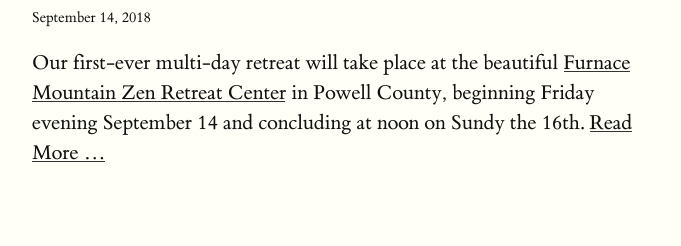
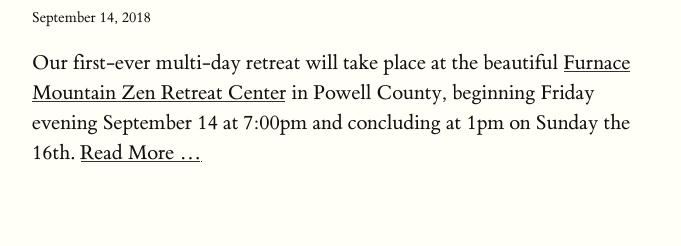
Before and after one commit to homerhanumat/lzcharp, a plain HTML site: page www/event-list.html in a window 1280 px wide. Shown: the part 459-705 px from the top of the page, without its empty margins (128-809 px from the left). Drawn offline with nearby package versions, Linux system fonts and the light colour scheme.

Commit message:
fix retreat dates and COMPILE

```diff
--- a/www/event-list.html
+++ b/www/event-list.html
@@ -115,7 +115,7 @@
               <div class="undertitle">
                   <span class="date">September 14, 2018</span>
                   <div class="post-excerpt">
-                      <p>Our first-ever multi-day retreat will take place at the beautiful <a href="http://www.furnacemountainzen.org/" target="_blank">Furnace Mountain Zen Retreat Center</a> in Powell County, beginning Friday evening September 14 and concluding at noon on Sundy the 16th.
+                      <p>Our first-ever multi-day retreat will take place at the beautiful <a href="http://www.furnacemountainzen.org/" target="_blank">Furnace Mountain Zen Retreat Center</a> in Powell County, beginning Friday evening September 14 at 7:00pm and concluding at 1pm on Sunday the 16th.
                       <span><a class="blog-link" href="events/fall-2018-retreat.html">Read More &hellip;</a></span>
                   </p></div>
               </div>
```
Also changed, not shown: www/events/fall-2018-retreat.html (+1 -1 lines), 1 other file.
